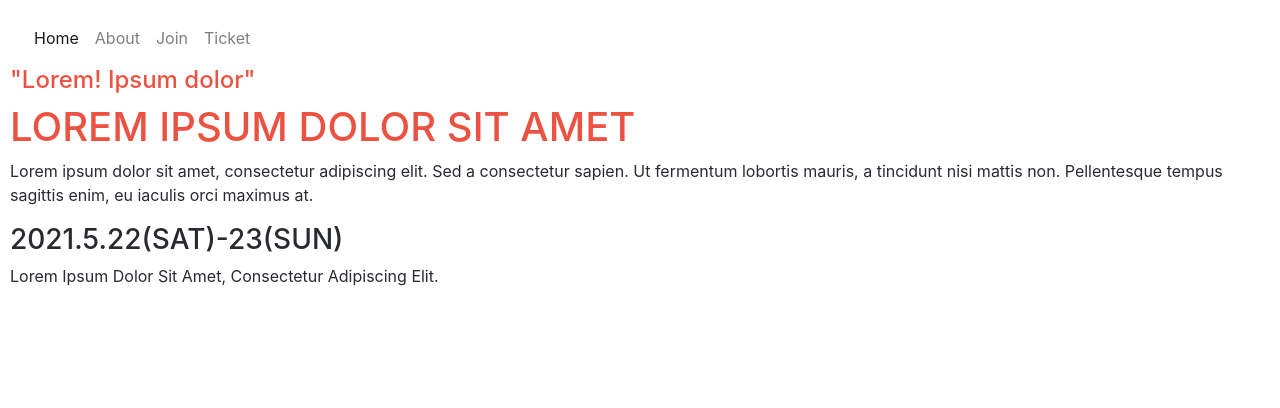
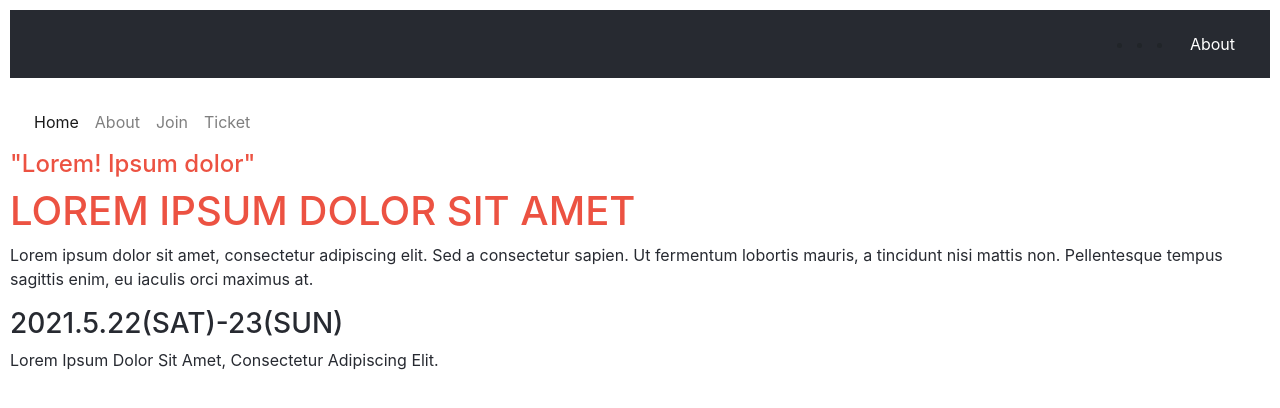
Before and after one commit to lily-coder/conference-page, a plain HTML site: page about.html in a window 1280 px wide. Drawn offline with nearby package versions, Linux system fonts and the light colour scheme.

Commit message:
add sticky header to all pages

```diff
--- a/about.html
+++ b/about.html
@@ -18,6 +18,21 @@
     <script src="https://cdnjs.cloudflare.com/ajax/libs/popper.js/1.14.7/umd/popper.min.js" integrity="sha384-UO2eT0CpHqdSJQ6hJty5KVphtPhzWj9WO1clHTMGa3JDZwrnQq4sF86dIHNDz0W1" crossorigin="anonymous"></script>
     <script src="https://stackpath.bootstrapcdn.com/bootstrap/4.3.1/js/bootstrap.min.js" integrity="sha384-JjSmVgyd0p3pXB1rRibZUAYoIIy6OrQ6VrjIEaFf/nJGzIxFDsf4x0xIM+B07jRM" crossorigin="anonymous"></script>
     <header class="bg-iconspage headerr">
+      <nav class="bg-blackk">
+        <div class="">
+          <ul class="row top-navb">
+            <li>
+              <a href="#" class="fa fa-facebook text-white"></a>
+            </li>
+            <li>
+              <a href="#" class="fa fa-twitter text-white"></a>
+            </li>
+            <li>
+              <a class="nav-link text-white" href="about.html">About</a>
+            </li>
+          </ul>
+        </div>
+      </nav>
         <nav class="navbar navbar-expand-lg navbar-light">
           <button class="navbar-toggler" type="button" data-toggle="collapse" data-target="#navbarNav" aria-controls="navbarNav" aria-expanded="false" aria-label="Toggle navigation">
             <span class="navbar-toggler-icon"></span>
```
Also changed, not shown: ticket.html (+15 -0 lines).
